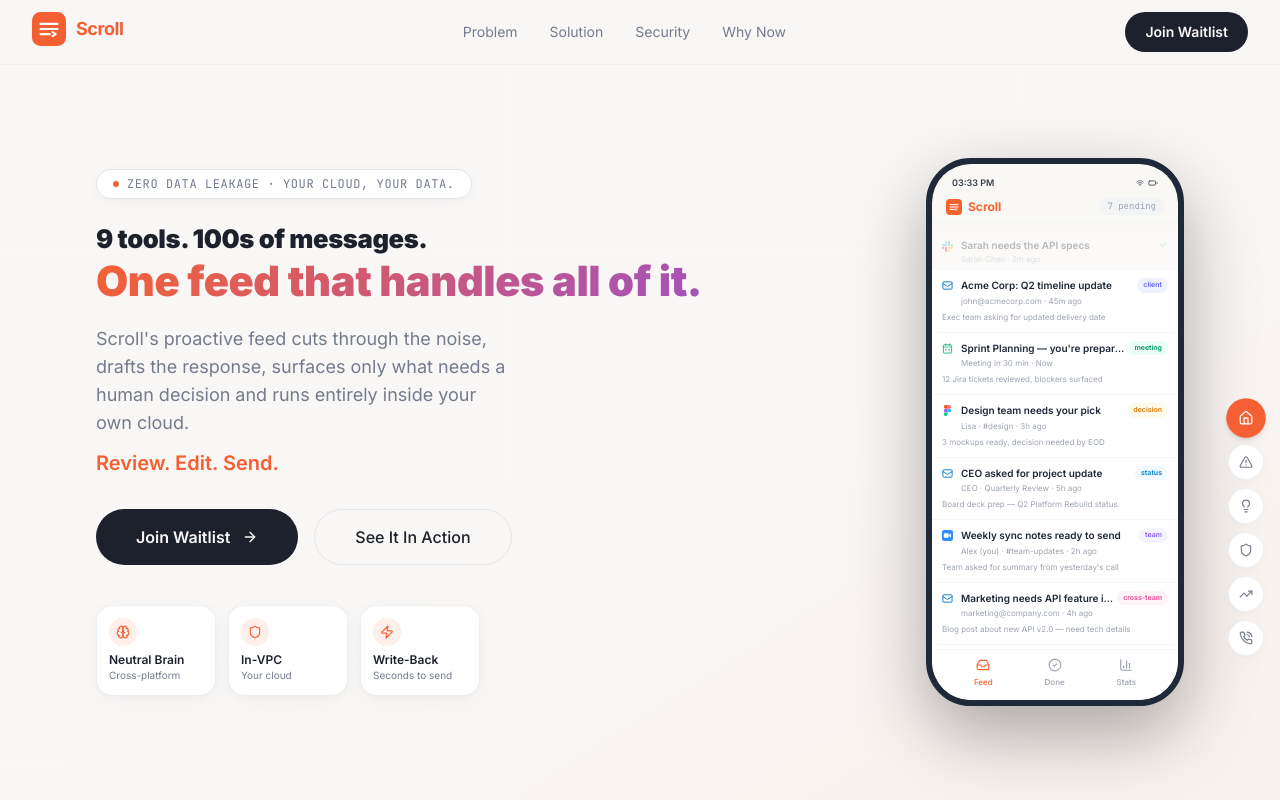
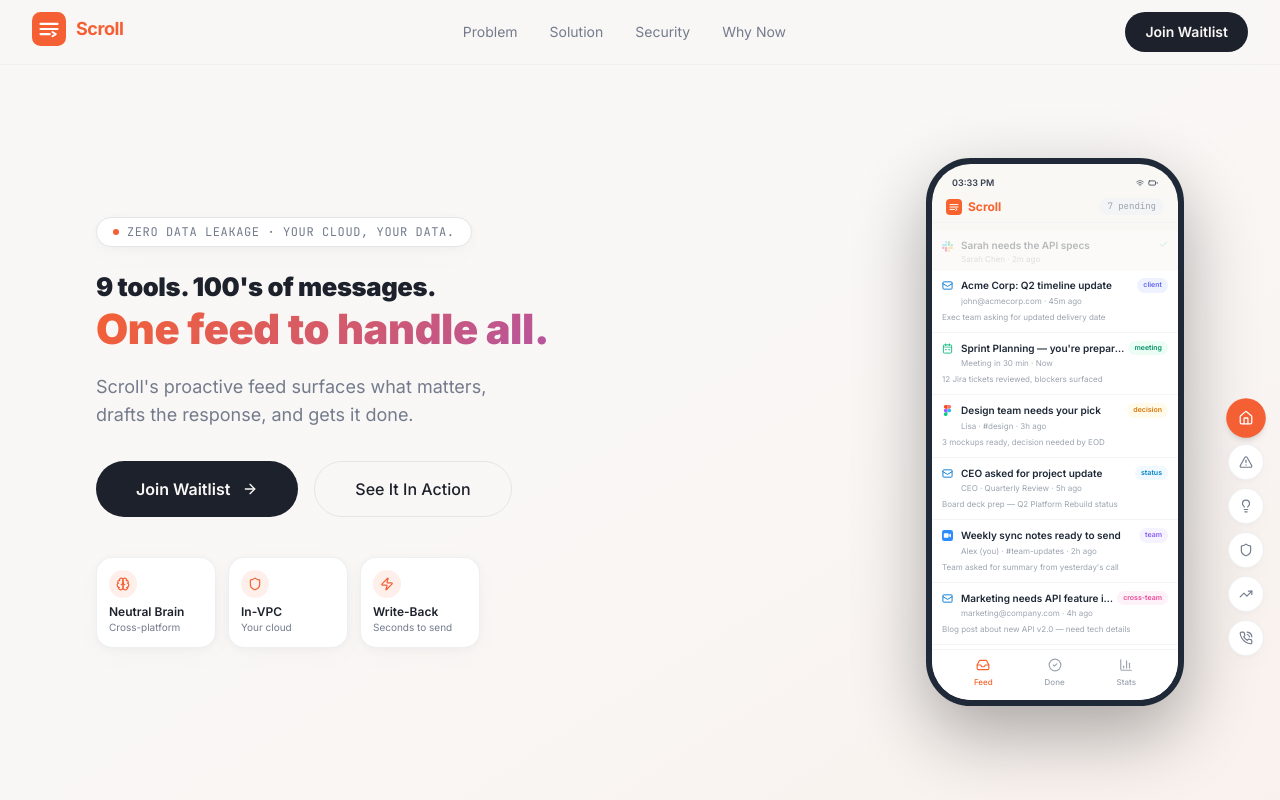
Before and after one commit to ekai-intelligence/ek1-landing, a React (Vite) app: page / in a window 1280 px wide. Shown: the top 800 px of the page. Built offline with nearby package versions, Linux system fonts and the light colour scheme; the HTML template or start-up script is replaced by a standard one.

Commit message:
Hero section update

```diff
--- a/src/components/HeroSection.tsx
+++ b/src/components/HeroSection.tsx
@@ -34,8 +34,8 @@ const HeroSection = () => {
               transition={{ duration: 0.6, delay: 0.1 }}
               className="font-black tracking-tight leading-snug mb-5 text-foreground"
             >
-              <span className="block text-xl sm:text-2xl lg:text-[1.6rem] whitespace-nowrap">9 tools. 100s of messages.</span>
-              <span className="block text-3xl sm:text-4xl lg:text-[2.6rem] text-gradient mt-1.5 pb-1 whitespace-nowrap">One feed that handles all of it.</span>
+              <span className="block text-xl sm:text-2xl lg:text-[1.6rem] whitespace-nowrap">9 tools. 100's of messages.</span>
+              <span className="block text-3xl sm:text-4xl lg:text-[2.6rem] text-gradient mt-1.5 pb-1 whitespace-nowrap">One feed to handle all.</span>
             </motion.h1>
 
             <motion.p
@@ -44,7 +44,7 @@ const HeroSection = () => {
               transition={{ duration: 0.6, delay: 0.2 }}
               className="text-base md:text-lg text-muted-foreground max-w-[420px] mx-auto lg:mx-0 mb-3 leading-relaxed"
             >
-              Scroll's proactive feed cuts through the noise, drafts the response, surfaces only what needs a human decision and runs entirely inside your own cloud.
+              Scroll's proactive feed surfaces what matters, drafts the response, and gets it done.
             </motion.p>
 
             <motion.p
@@ -53,7 +53,6 @@ const HeroSection = () => {
               transition={{ duration: 0.6, delay: 0.28 }}
               className="text-lg md:text-xl font-semibold mb-8 text-primary"
             >
-              Review. Edit. Send.
             </motion.p>
 
             <motion.div
```
